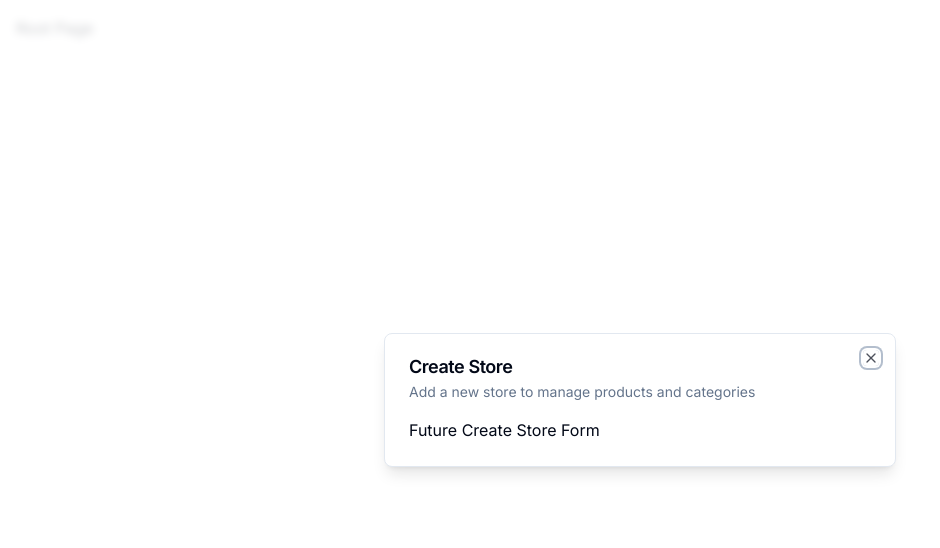
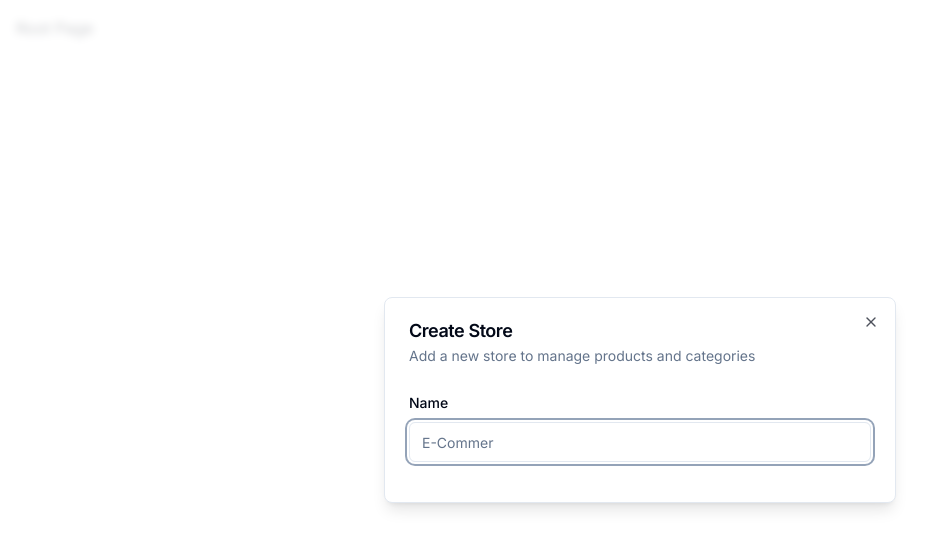
Before and after one commit to julboy2/ecommerce-admin-clone, a Next.js app: page / in a window 1280 px wide. Shown: the top 548 px of the page, without its empty margins (0-940 px from the left). Built offline with nearby package versions, Linux system fonts and the light colour scheme.

Commit message:
modal form 작성중

```diff
--- a/components/modals/store-modal.tsx
+++ b/components/modals/store-modal.tsx
@@ -6,6 +6,14 @@
 
 import { useStoreModal } from '@/hooks/use-store-modal'
 import Modal from '@/components/ui/modal'
+import {
+  Form,
+  FormControl,
+  FormField,
+  FormItem,
+  FormLabel,
+} from '@/components/ui/form'
+import { Input } from '@/components/ui/input'
 
 const formSchema = z.object({
   name: z.string().min(1),
@@ -23,6 +31,10 @@
     },
   })
 
+  const onSubmit = async (values: z.infer<typeof formSchema>) => {
+    console.log(values)
+  }
+
   return (
     <Modal
       title="Create Store"
@@ -30,7 +42,26 @@
       isOpen={storeModal.isOpen}
       onClose={storeModal.onClose}
     >
-      Future Create Store Form
+      <div>
+        <div className="space-y-4 py-2 pb-4">
+          <Form {...form}>
+            <form onSubmit={form.handleSubmit(onSubmit)}>
+              <FormField
+                control={form.control}
+                name="name"
+                render={({ field }) => (
+                  <FormItem>
+                    <FormLabel>Name</FormLabel>
+                    <FormControl>
+                      <Input placeholder="E-Commer" {...field} />
+                    </FormControl>
+                  </FormItem>
+                )}
+              ></FormField>
+            </form>
+          </Form>
+        </div>
+      </div>
     </Modal>
   )
 }
```
